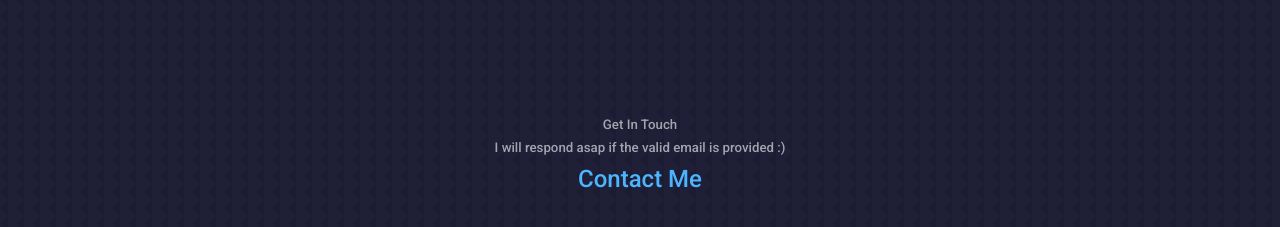
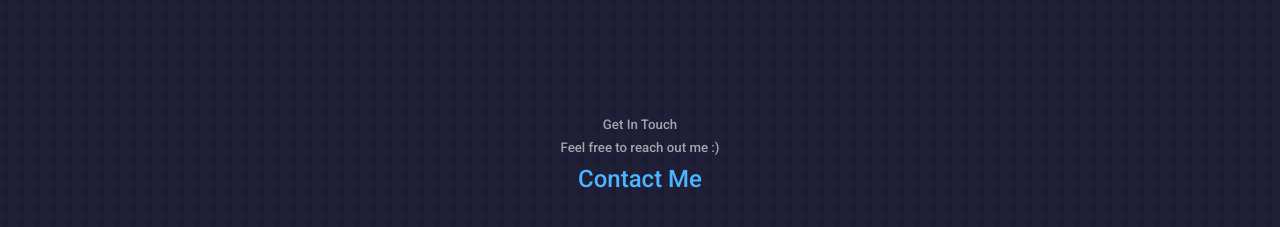
Before and after one commit to hritik-6918/My-Portfolio, a React (Create React App) app: page / in a window 1280 px wide. Shown: the part 2920-3147 px from the top of the page. Built offline with nearby package versions, Linux system fonts and the light colour scheme.

Commit message:
Update Contact.jsx

```diff
--- a/src/components/contact/Contact.jsx
+++ b/src/components/contact/Contact.jsx
@@ -31,8 +31,7 @@
     <section id="contact">
       <h5>Get In Touch</h5>
       <h5>
-        I will respond asap if the valid email is
-        provided :)
+        Feel free to reach out me :)
       </h5>
       <h2>Contact Me</h2>
       <div className="container contact__container">
```
